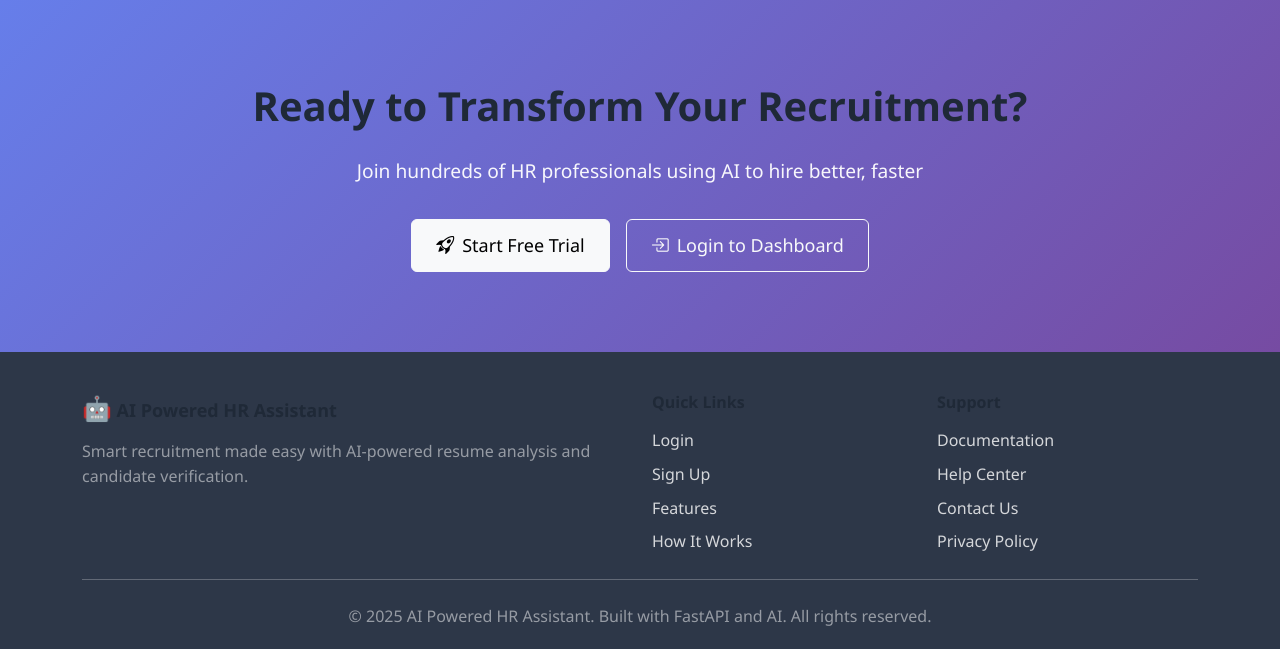
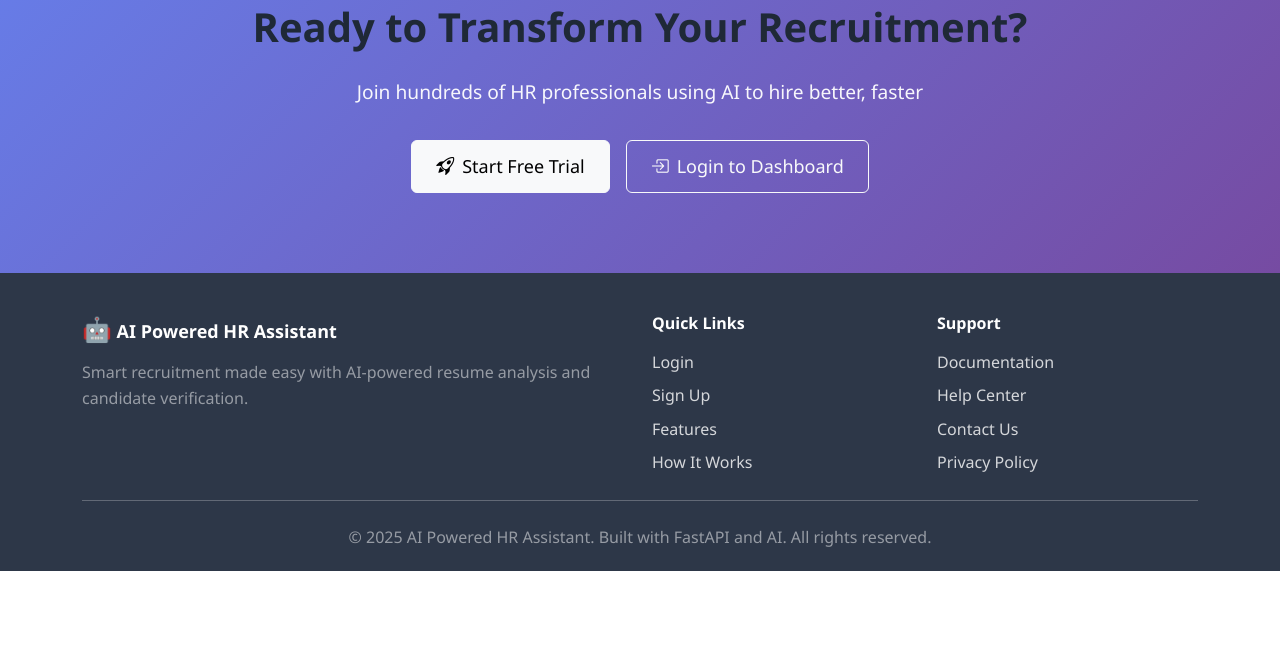
Before and after one commit to anandvijay96/kp-ai-hr-recruitement-assistant, a FastAPI app: page / in a window 1280 px wide. Shown: the part 2654-3303 px from the top of the page. After the commit the page ends 3225 px from the top, so only its background shows below. Run offline with FastAPI, Linux system fonts and the light colour scheme; some libraries are stand-ins or nearby versions.

Commit message:
fix: small ui changes for landing page

```diff
--- a/templates/landing.html
+++ b/templates/landing.html
@@ -50,6 +50,7 @@
             font-weight: 700;
             margin-bottom: 1.5rem;
             text-shadow: 2px 2px 4px rgba(0,0,0,0.2);
+            color: white;
         }
 
         .hero-subtitle {
@@ -252,8 +253,6 @@
     </style>
 </head>
 <body>
-    <!-- Unified Navigation -->
-    {% include 'components/unified_navbar.html' %}
 
     <!-- Hero Section -->
     <section class="hero-section">
@@ -458,14 +457,14 @@
         <div class="container">
             <div class="row">
                 <div class="col-md-6 mb-4 mb-md-0">
-                    <h5 class="mb-3">
+                    <h5 class="mb-3 text-white">
                         <span style="font-size: 1.5rem;">🤖</span>
                         AI Powered HR Assistant
                     </h5>
                     <p class="text-white-50">Smart recruitment made easy with AI-powered resume analysis and candidate verification.</p>
                 </div>
                 <div class="col-md-3 mb-4 mb-md-0">
-                    <h6 class="mb-3">Quick Links</h6>
+                    <h6 class="mb-3 text-white">Quick Links</h6>
                     <div class="footer-links d-flex flex-column gap-2">
                         <a href="/auth/login">Login</a>
                         <a href="/auth/register">Sign Up</a>
@@ -474,7 +473,7 @@
                     </div>
                 </div>
                 <div class="col-md-3">
-                    <h6 class="mb-3">Support</h6>
+                    <h6 class="mb-3 text-white">Support</h6>
                     <div class="footer-links d-flex flex-column gap-2">
                         <a href="#">Documentation</a>
                         <a href="#">Help Center</a>
```
